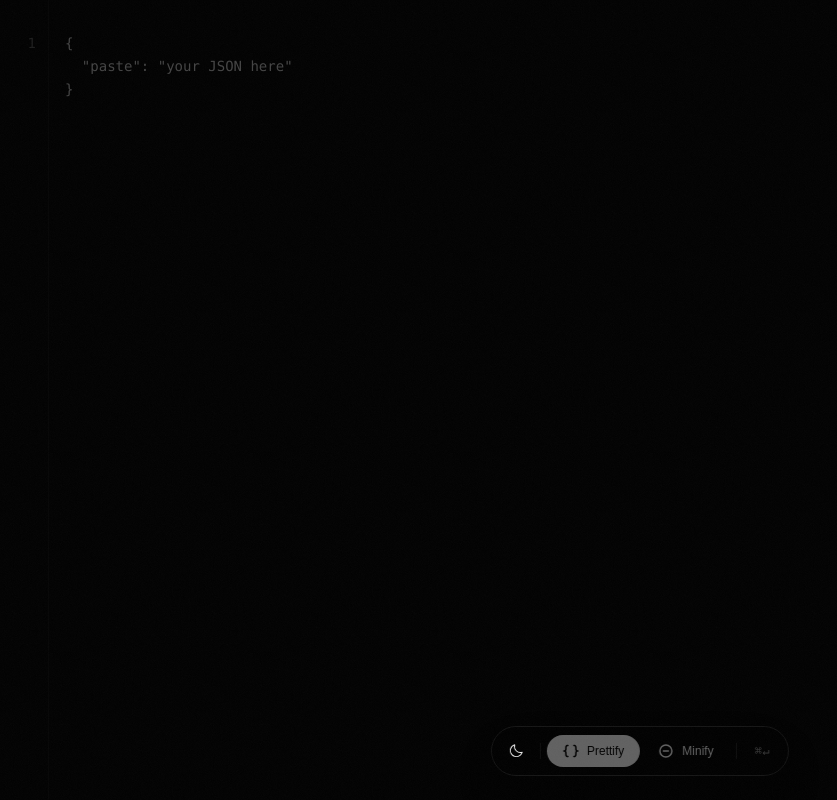
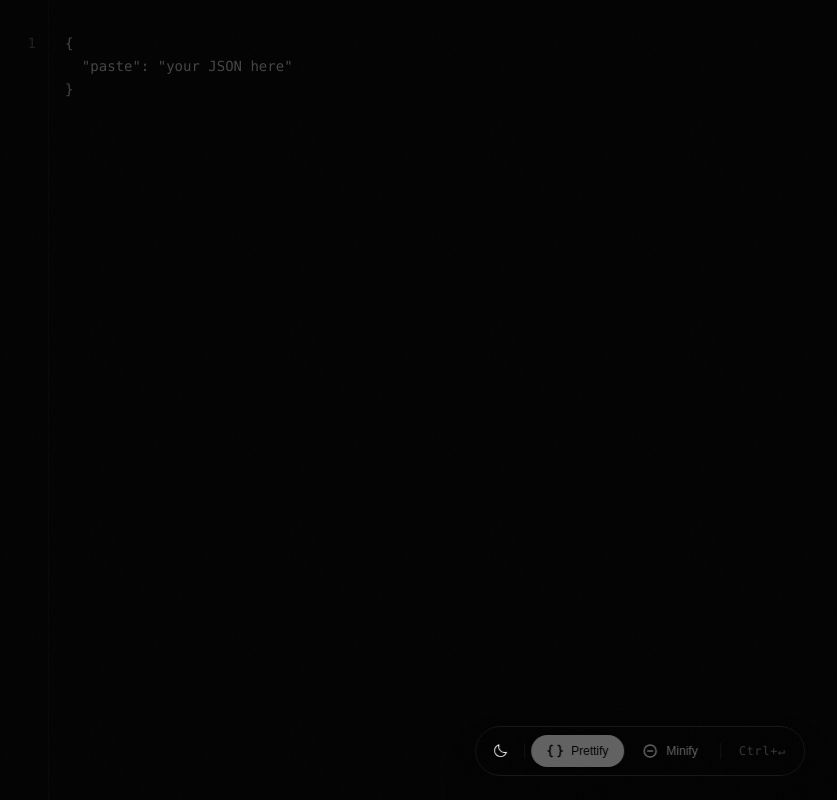
Before and after one commit to geldopc/myJsonFormatter, a React (Vite) app: page / in a window 1280 px wide. Shown: the whole page, without its empty margins (0-837 px from the left). Built offline with nearby package versions, Linux system fonts and the light colour scheme.

Commit message:
feat: show OS-aware keyboard shortcut in floating toolbar

```diff
--- a/src/pages/Home/index.tsx
+++ b/src/pages/Home/index.tsx
@@ -16,6 +16,7 @@ import { ThemeToggle } from "@widgets/ThemeToggle";
 import { prettifyJson, minifyJson, sanitizeJson } from "@utils/json";
 import { highlightJson } from "@utils/jsonHighlight";
 import { decodeFromUrl, encodeForUrl } from "@utils/encoding";
+import { isMac } from "@utils/platform";
 
 type ViewMode = "edit" | "formatted" | "minified";
 
@@ -385,7 +386,7 @@ export function Home() {
 
         <div className="w-px h-4 bg-border/70 mx-1" />
         <span className="font-mono text-xs text-muted-foreground/50 px-3 select-none tracking-wider">
-          ⌘↵
+          {isMac() ? "⌘↵" : "Ctrl+↵"}
         </span>
       </div>
     </div>
--- /dev/null
+++ b/src/utils/platform.ts
@@ -0,0 +1,3 @@
+export function isMac(): boolean {
+  return typeof navigator !== "undefined" && /Mac/i.test(navigator.userAgent);
+}
```
